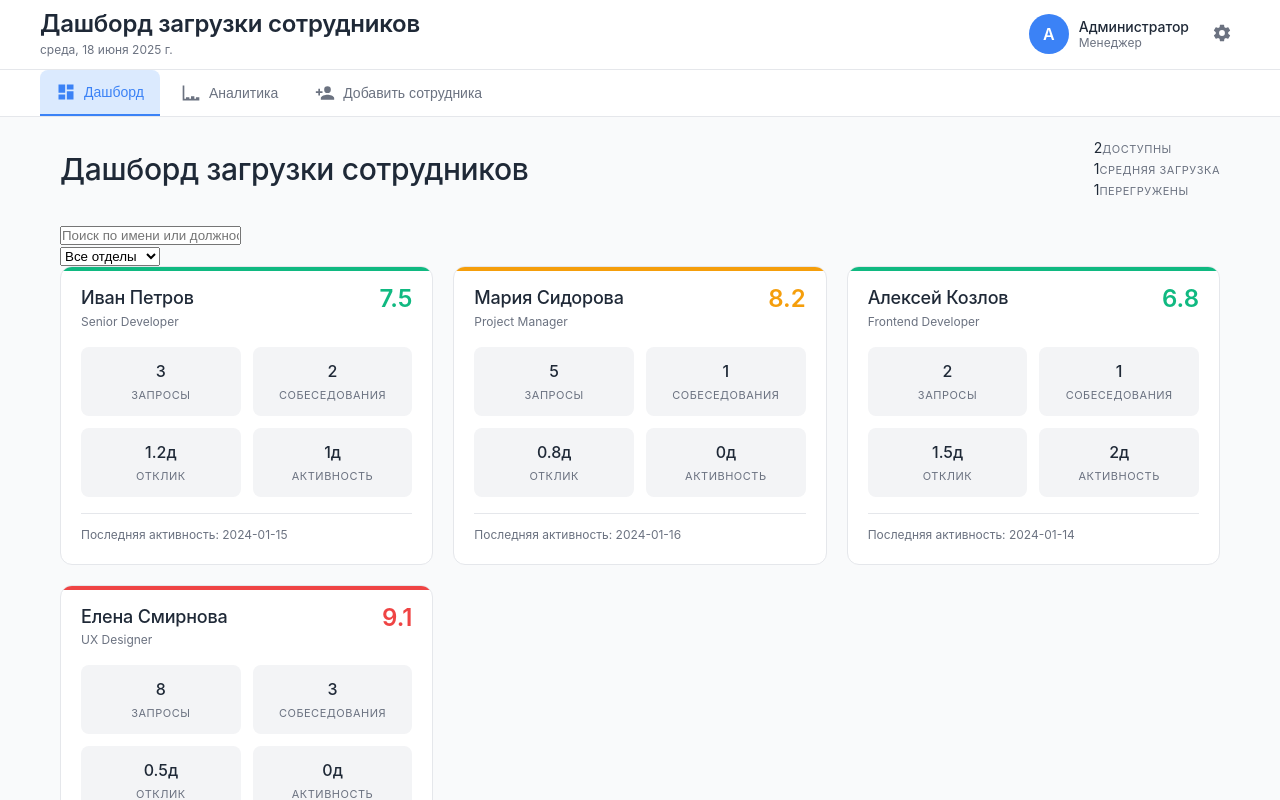
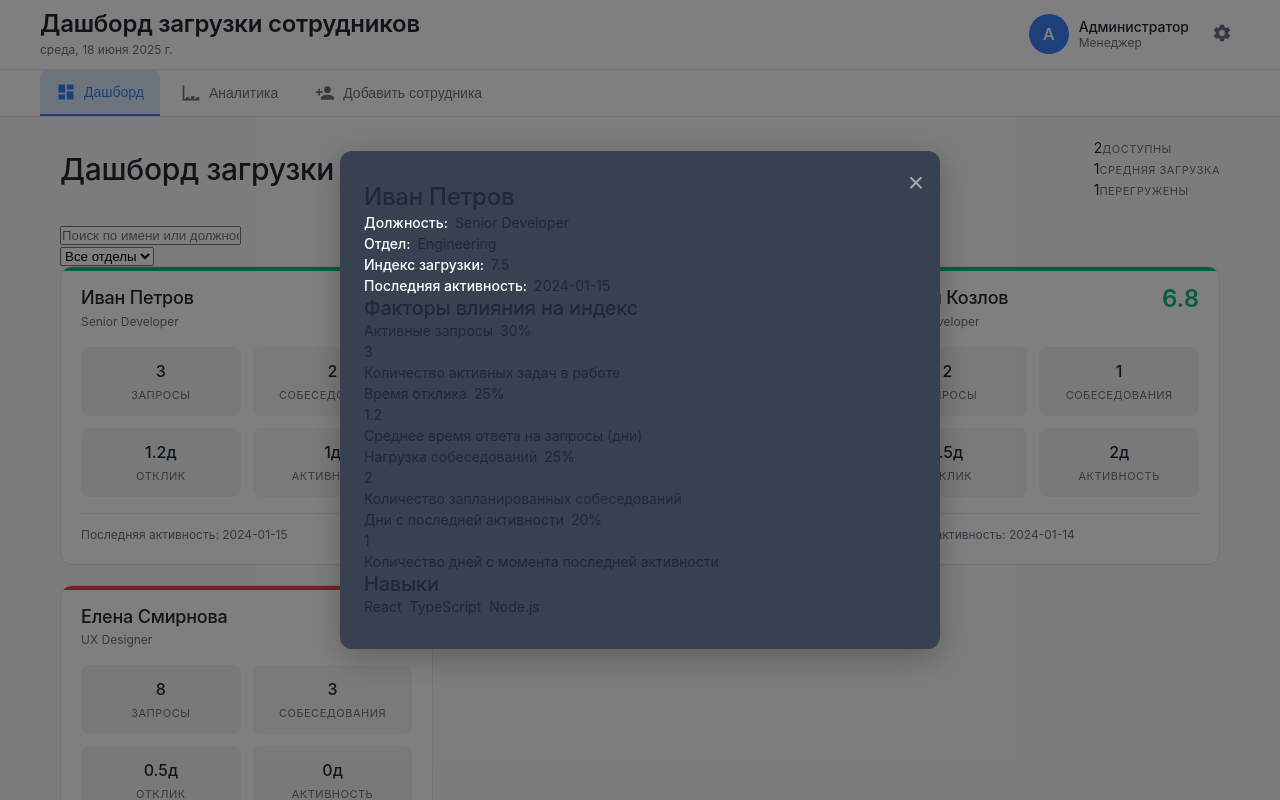
Before and after one commit to Gygamyt/YASP_YAME, a React (Vite) app in the folder src/apps/frontend/: page / in a window 1280 px wide. Both pictures are taken after a click on the button 246 px from the left and 415 px from the top of the page. Shown: the top 800 px of the page. Built offline with nearby package versions, Linux system fonts and the light colour scheme; the HTML template or start-up script is replaced by a standard one.

Commit message:
Refactors employee modal and dashboard department options, and introduces styles for the modal.

```diff
--- a/src/apps/frontend/src/components/Dashboard/Dashboard.tsx
+++ b/src/apps/frontend/src/components/Dashboard/Dashboard.tsx
@@ -92,10 +92,8 @@ export const Dashboard: React.FC = () => {
                         className="department-filter"
                     >
                         <option value="all">Все отделы</option>
-                        <option value="Engineering">Engineering</option>
-                        <option value="Management">Management</option>
-                        <option value="HR">HR</option>
-                        <option value="Design">Design</option>
+                        <option value="AQA">AQA</option>
+                        <option value="QA">QA</option>
                     </select>
                 </div>
             </div>
--- a/src/apps/frontend/src/components/Dashboard/EmployeeCard.tsx
+++ b/src/apps/frontend/src/components/Dashboard/EmployeeCard.tsx
@@ -6,7 +6,7 @@ export interface EmployeeCardProps {
     onClick: (employee: Employee) => void;
 }
 
-export const EmployeeCard: React.FC<EmployeeCardProps> = ({ employee, onClick }) => {
+export const EmployeeCard: React.FC<EmployeeCardProps> = ({employee, onClick}) => {
     const handleClick = () => {
         onClick(employee);
     };
--- a/src/apps/frontend/src/components/Dashboard/EmployeeModal.tsx
+++ b/src/apps/frontend/src/components/Dashboard/EmployeeModal.tsx
@@ -1,4 +1,5 @@
 import React from 'react';
+import './EmployeeModalStyles.css';
 import { Employee } from '@task-tracker/shared/src/types/employee';
 
 export interface EmployeeModalProps {
@@ -6,7 +7,7 @@ export interface EmployeeModalProps {
     onClose: () => void;
 }
 
-export const EmployeeModal: React.FC<EmployeeModalProps> = ({ employee, onClose }) => {
+export const EmployeeModal: React.FC<EmployeeModalProps> = ({employee, onClose}) => {
     const indexFactors = [
         {
             name: 'activeRequests',
@@ -50,19 +51,17 @@ export const EmployeeModal: React.FC<EmployeeModalProps> = ({ employee, onClose
                 onClose();
             }
         };
-
         document.addEventListener('keydown', handleEscape);
         return () => document.removeEventListener('keydown', handleEscape);
     }, [onClose]);
 
     return (
         <div className="modal-backdrop" onClick={handleBackdropClick}>
-            <div className="modal-content">
+            <div className="modal-content" onClick={e => e.stopPropagation()}>
                 <div className="modal-header">
                     <h2>{employee.name}</h2>
-                    <button className="modal-close" onClick={onClose}>×</button>
+                    <button className="modal-close" onClick={onClose} aria-label="Close modal">×</button>
                 </div>
-
                 <div className="modal-body">
                     <div className="employee-details">
                         <div className="detail-row">
@@ -75,9 +74,8 @@ export const EmployeeModal: React.FC<EmployeeModalProps> = ({ employee, onClose
                         </div>
                         <div className="detail-row">
                             <span className="detail-label">Индекс загрузки:</span>
-                            <span className={`detail-value index-badge index-badge--${employee.status}`}>
-                {employee.currentIndex.toFixed(1)}
-              </span>
+                            <span
+                                className={`detail-value index-badge index-badge--${employee.status}`}>{employee.currentIndex.toFixed(1)}</span>
                         </div>
                         <div className="detail-row">
                             <span className="detail-label">Последняя активность:</span>
@@ -104,9 +102,7 @@ export const EmployeeModal: React.FC<EmployeeModalProps> = ({ employee, onClose
                             <h3>Навыки</h3>
                             <div className="skills-list">
                                 {employee.skills.map((skill, index) => (
-                                    <span key={index} className="skill-tag">
-                    {skill}
-                  </span>
+                                    <span key={index} className="skill-tag">{skill}</span>
                                 ))}
                             </div>
                         </div>
--- /dev/null
+++ b/src/apps/frontend/src/components/Dashboard/EmployeeModalStyles.css
@@ -0,0 +1,52 @@
+.modal-backdrop {
+    position: fixed;
+    inset: 0;
+    background: rgba(0,0,0,0.5);
+    z-index: 1000;
+    display: flex;
+    align-items: center;
+    justify-content: center;
+}
+
+.modal-content {
+    position: relative;
+    background: #374151FF;
+    border-radius: 12px;
+    max-width: 600px;
+    width: 90vw;
+    max-height: 80vh;
+    overflow-y: auto;
+    z-index: 1001;
+    box-shadow: 0 8px 32px rgba(0,0,0,0.25);
+    padding: 32px 24px;
+}
+
+.modal-close {
+    position: absolute;
+    top: 16px;
+    right: 16px;
+    background: none;
+    border: none;
+    font-size: 28px;
+    cursor: pointer;
+    color: #aaa;
+    transition: color 0.2s;
+}
+
+.modal-close:hover {
+    color: #333;
+}
+
+.detail-label {
+    font-weight: 500;
+    color: #ffffff;
+    margin-right: 0.5em;
+}
+
+.factor-header .factor-label {
+    margin-right: 0.5em;
+}
+
+.skills-list .skill-tag:not(:last-child) {
+    margin-right: 8px;
+}
```
